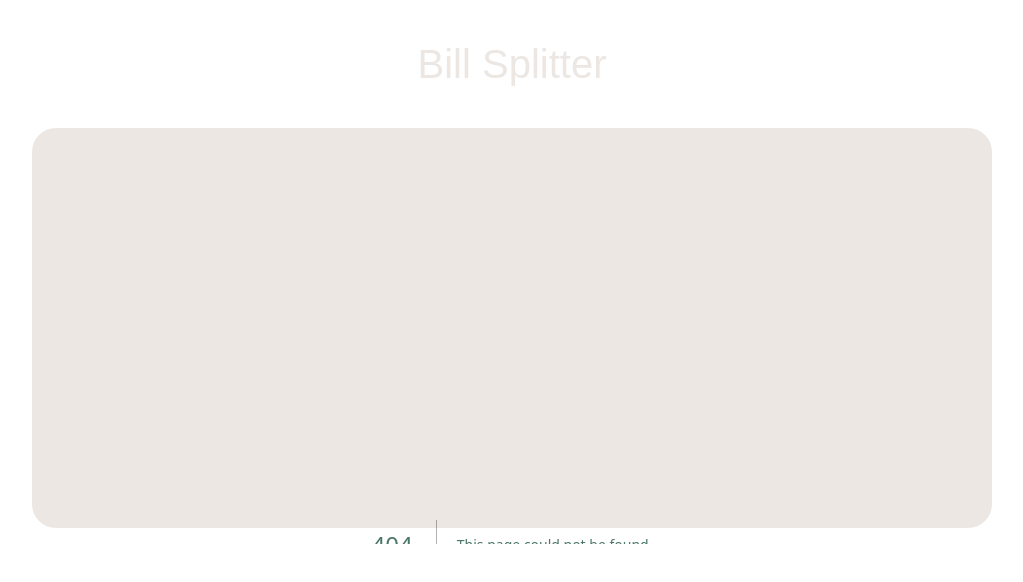
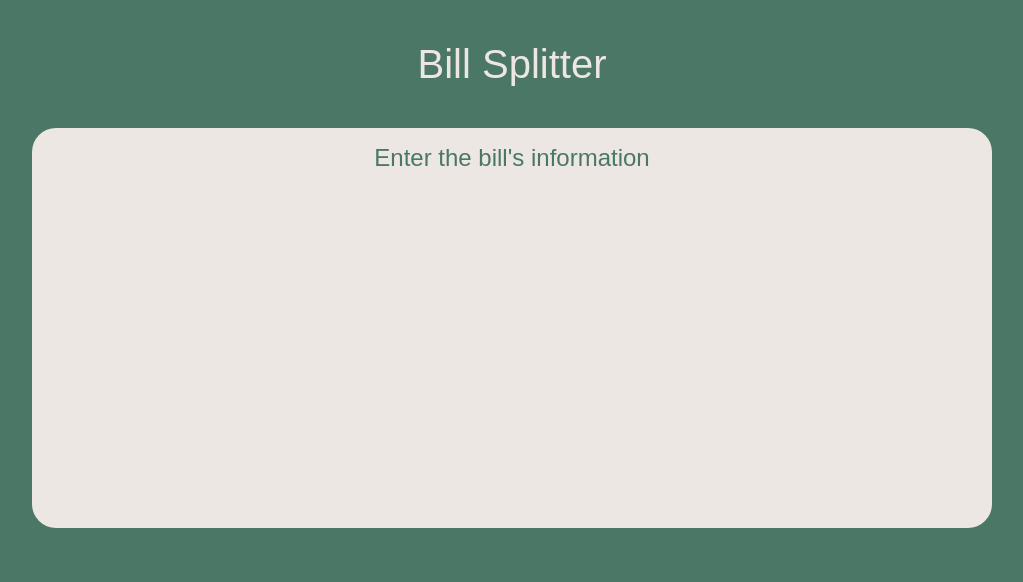
Before and after one commit to mylescruz/bill-split, a Next.js app: page /even in a window 1280 px wide. Before the commit this address had no page. Shown: the top 582 px of the page, without its empty margins (128-1151 px from the left). Built offline with nearby package versions, Linux system fonts and the light colour scheme.

Commit message:
Create the even split page structure

```diff
--- /dev/null
+++ b/components/even/evenLayout.js
@@ -0,0 +1,9 @@
+const EvenLayout = () => {
+    return (
+        <>
+            <h4 className="text-center">Enter the bill&#39;s information</h4>
+        </>
+    );
+};
+
+export default EvenLayout;
--- /dev/null
+++ b/pages/even.js
@@ -0,0 +1,7 @@
+import EvenLayout from "@/components/even/evenLayout";
+
+export default function Even() {
+    return (
+        <EvenLayout />
+    );
+};
```
